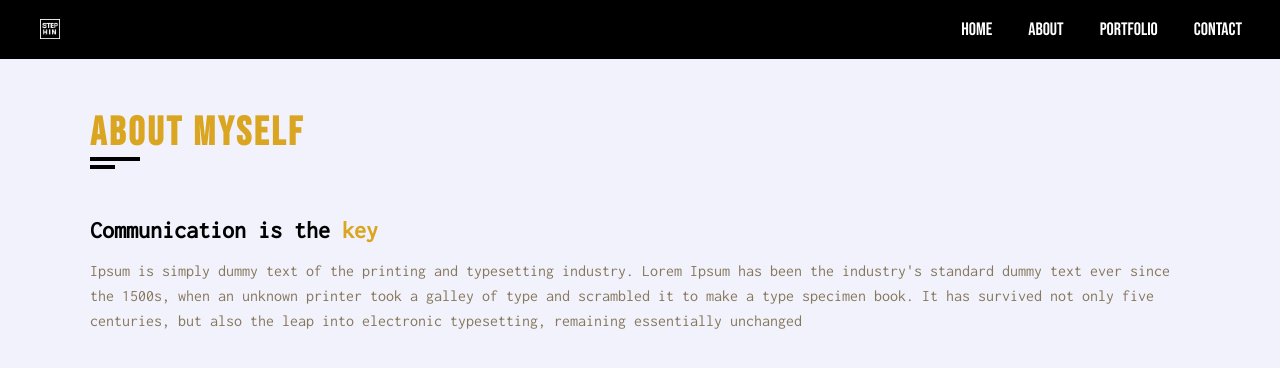
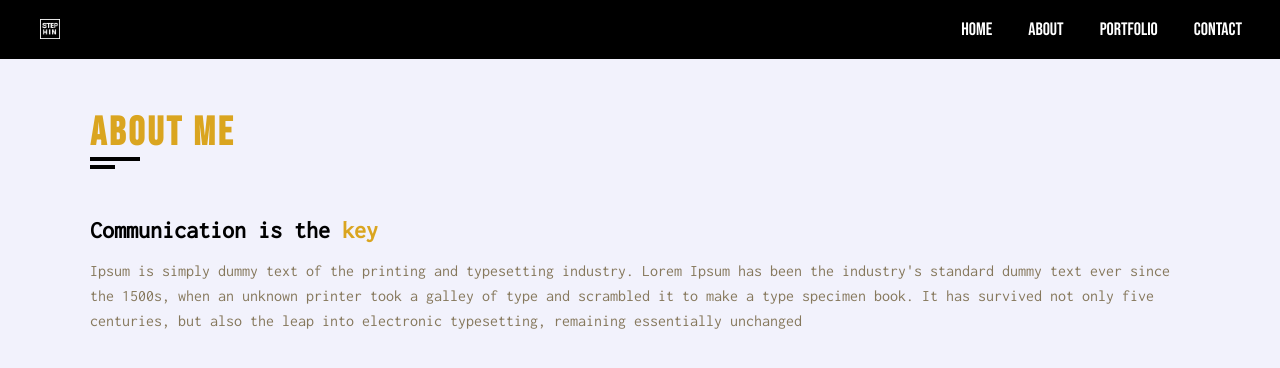
Before and after one commit to stephin007/myportfolio, a React (Create React App) app: page /about in a window 1280 px wide. Shown: the top 368 px of the page. Built offline with nearby package versions, Linux system fonts and the light colour scheme.

Commit message:
Checking the workflow

```diff
--- a/src/components/About.js
+++ b/src/components/About.js
@@ -9,7 +9,7 @@ class About extends Component{
                     <div className="container">
                         <div className="row">
                             <div className="section-title padd-15">
-                                <h2>About Myself</h2>
+                                <h2>About Me</h2>
                             </div>
                         </div>
                         <div className="row">
```
